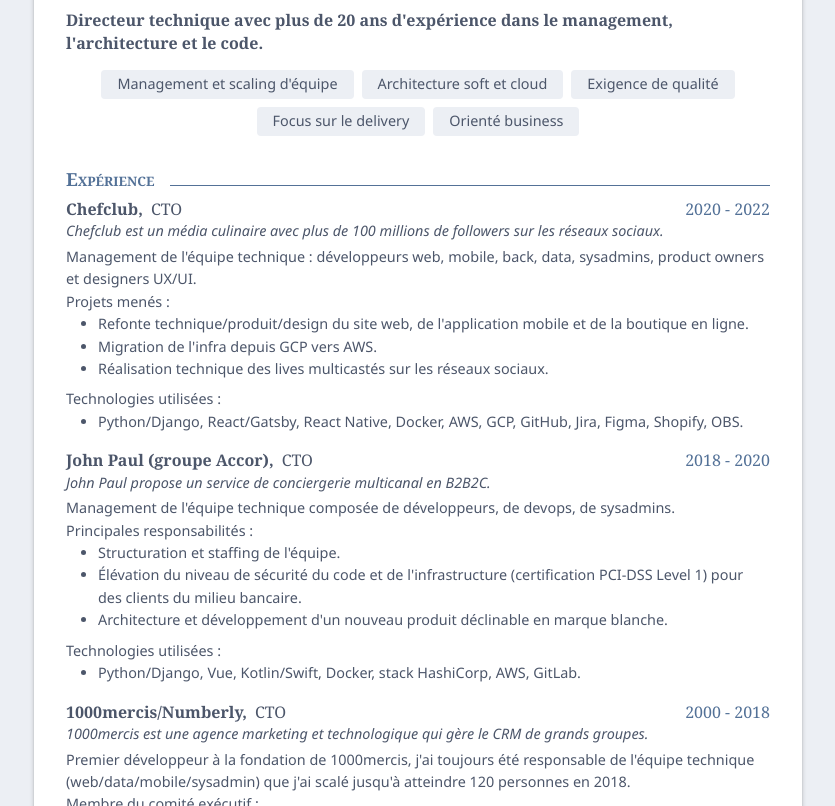
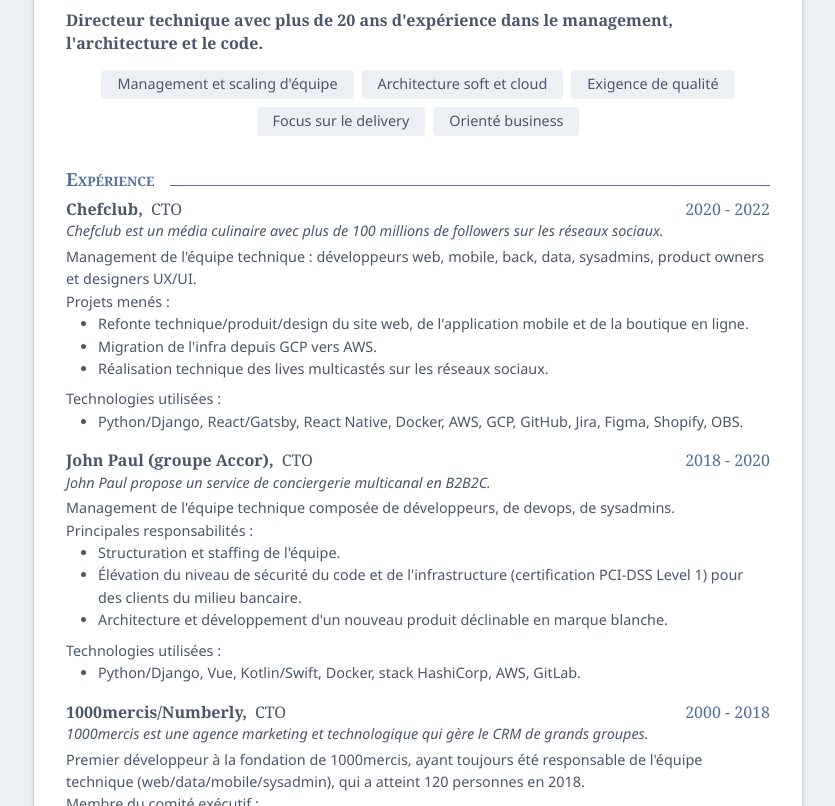
Before and after one commit to sylvainemery/sylvainemery-cv, a plain HTML site: page index.html in a window 1280 px wide. Shown: the part 146-952 px from the top of the page, without its empty margins (222-1057 px from the left). Drawn offline with Linux system fonts and the light colour scheme.

Commit message:
Change 2 verbs
based on my daughter's review :love:

```diff
--- a/index.html
+++ b/index.html
@@ -454,10 +454,10 @@
             le CRM de grands groupes.
           </div>
           <p>
-            Premier d&eacute;veloppeur &agrave; la fondation de 1000mercis, j'ai
-            toujours &eacute;t&eacute; responsable de l'&eacute;quipe technique
-            (web/data/mobile/sysadmin) que j'ai scal&eacute; jusqu'&agrave;
-            atteindre 120 personnes en 2018.
+            Premier d&eacute;veloppeur &agrave; la fondation de 1000mercis,
+            ayant toujours &eacute;t&eacute; responsable de l'&eacute;quipe
+            technique (web/data/mobile/sysadmin), qui a atteint 120 personnes en
+            2018.
           </p>
           <p>Membre du comit&eacute; ex&eacute;cutif&nbsp;:</p>
           <ul>
```
